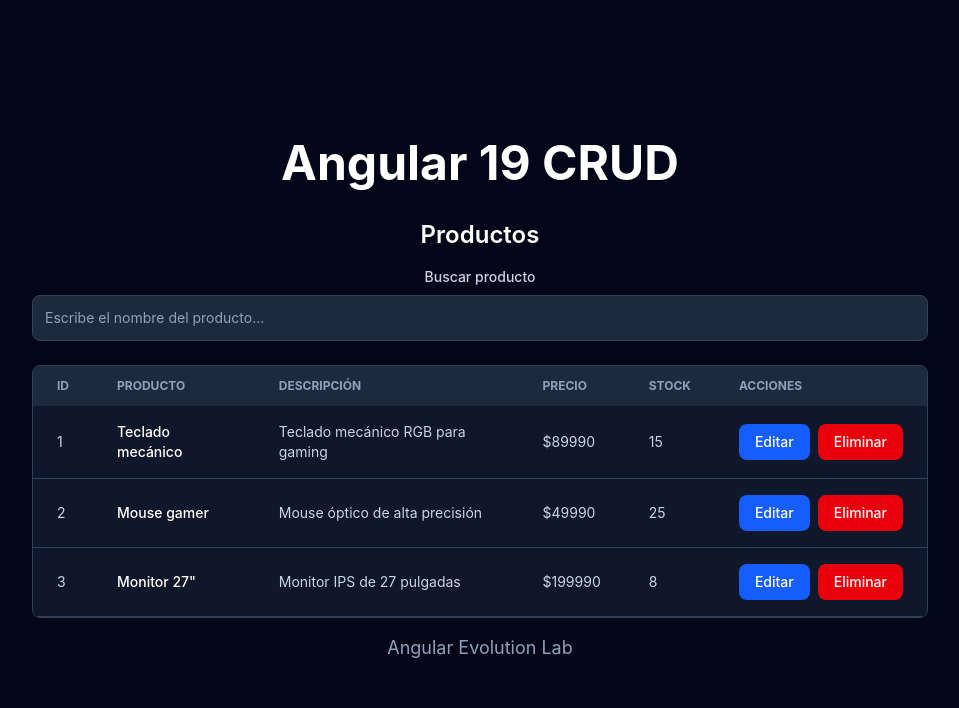
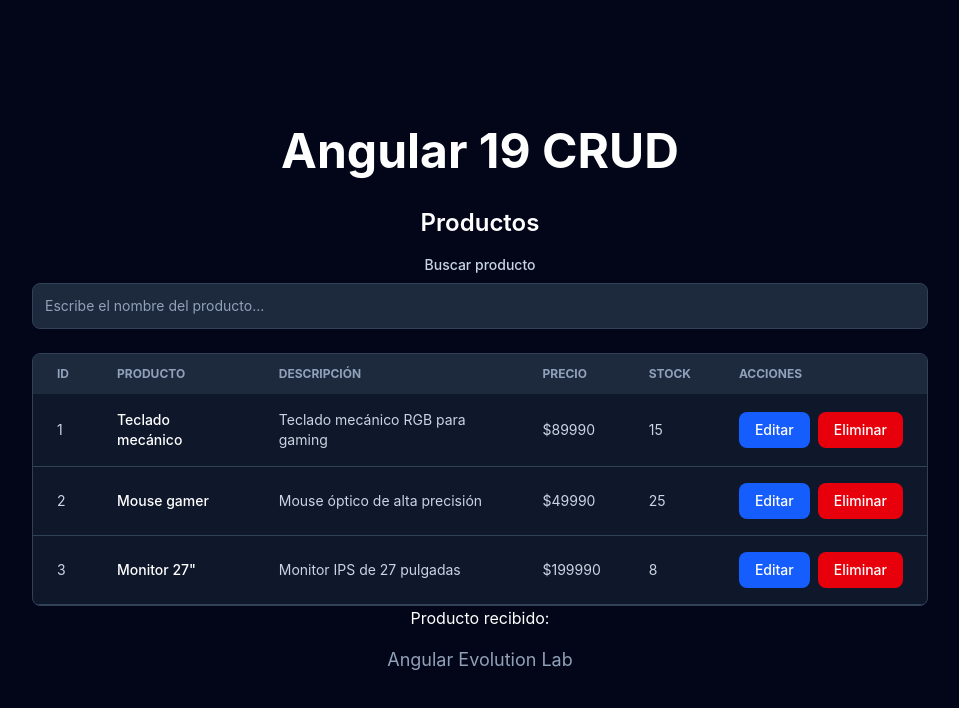
Before and after one commit to zlSiro/Angular_Evolution_lab, an Angular app in the folder angular19_crud/: page / in a window 1280 px wide. Shown: the top 708 px of the page, without its empty margins (160-1119 px from the left). Built offline with nearby package versions, Linux system fonts and the light colour scheme.

Commit message:
feat: agregar formulario de producto y mostrar producto a editar en ProductFormComponent

```diff
--- a/angular19_crud/src/app/app.component.html
+++ b/angular19_crud/src/app/app.component.html
@@ -56,6 +56,10 @@
       (delete)="onDeleteProduct($event)"
     />
 
+    <app-product-form
+      [productToEdit]="selectedProduct"
+    />
+
     <p class="mt-4 text-lg text-slate-400">
       Angular Evolution Lab
     </p>
--- a/angular19_crud/src/app/app.component.ts
+++ b/angular19_crud/src/app/app.component.ts
@@ -1,12 +1,14 @@
 import { Component } from '@angular/core';
 import { RouterOutlet } from '@angular/router';
+
+import { ProductFormComponent } from './components/product-form/product-form.component';
 import { ProductListComponent } from './components/product-list/product-list.component';
 import { Product } from './models/product';
 import { ProductService } from './services/product.service';
 
 @Component({
   selector: 'app-root',
-  imports: [RouterOutlet, ProductListComponent],
+  imports: [RouterOutlet, ProductListComponent, ProductFormComponent],
   templateUrl: './app.component.html',
   styleUrl: './app.component.css'
 })
--- a/angular19_crud/src/app/components/product-form/product-form.component.html
+++ b/angular19_crud/src/app/components/product-form/product-form.component.html
@@ -1 +1,3 @@
-<p>product-form works!</p>
+<p class="text-white">
+  Producto recibido: {{ productToEdit()?.name }}
+</p>
--- a/angular19_crud/src/app/components/product-form/product-form.component.ts
+++ b/angular19_crud/src/app/components/product-form/product-form.component.ts
@@ -1,4 +1,5 @@
-import { Component } from '@angular/core';
+import { Component, input } from '@angular/core';
+import { Product } from '../../models/product';
 
 @Component({
   selector: 'app-product-form',
@@ -8,4 +9,11 @@
 })
 export class ProductFormComponent {
 
+  // Angular 18:
+  // @Input() productToEdit: Product | null = null;
+
+  // Angular 19:
+  // Signal Input estable desde Angular 19.
+  productToEdit = input<Product | null>(null);
+
 }
```
